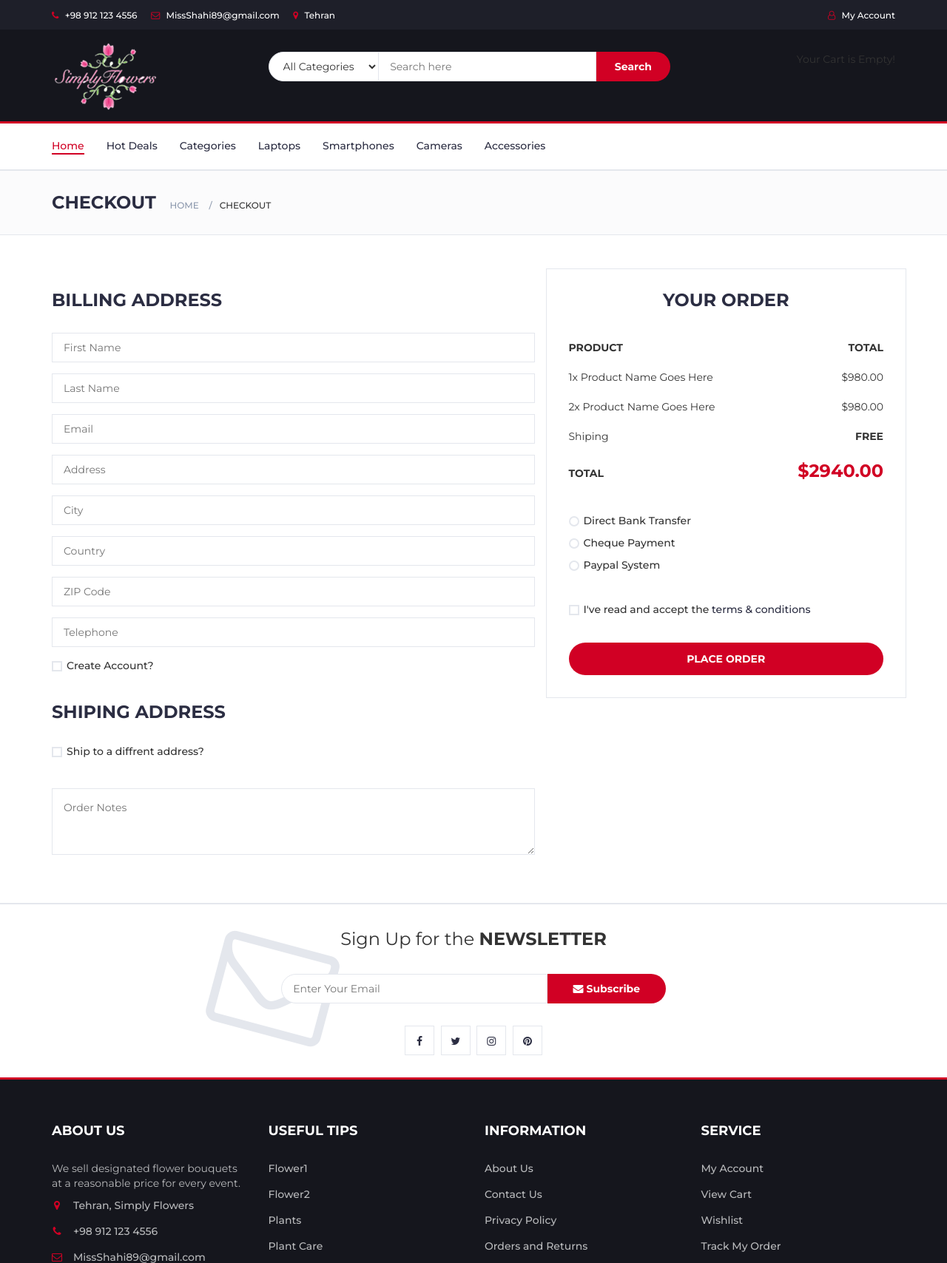
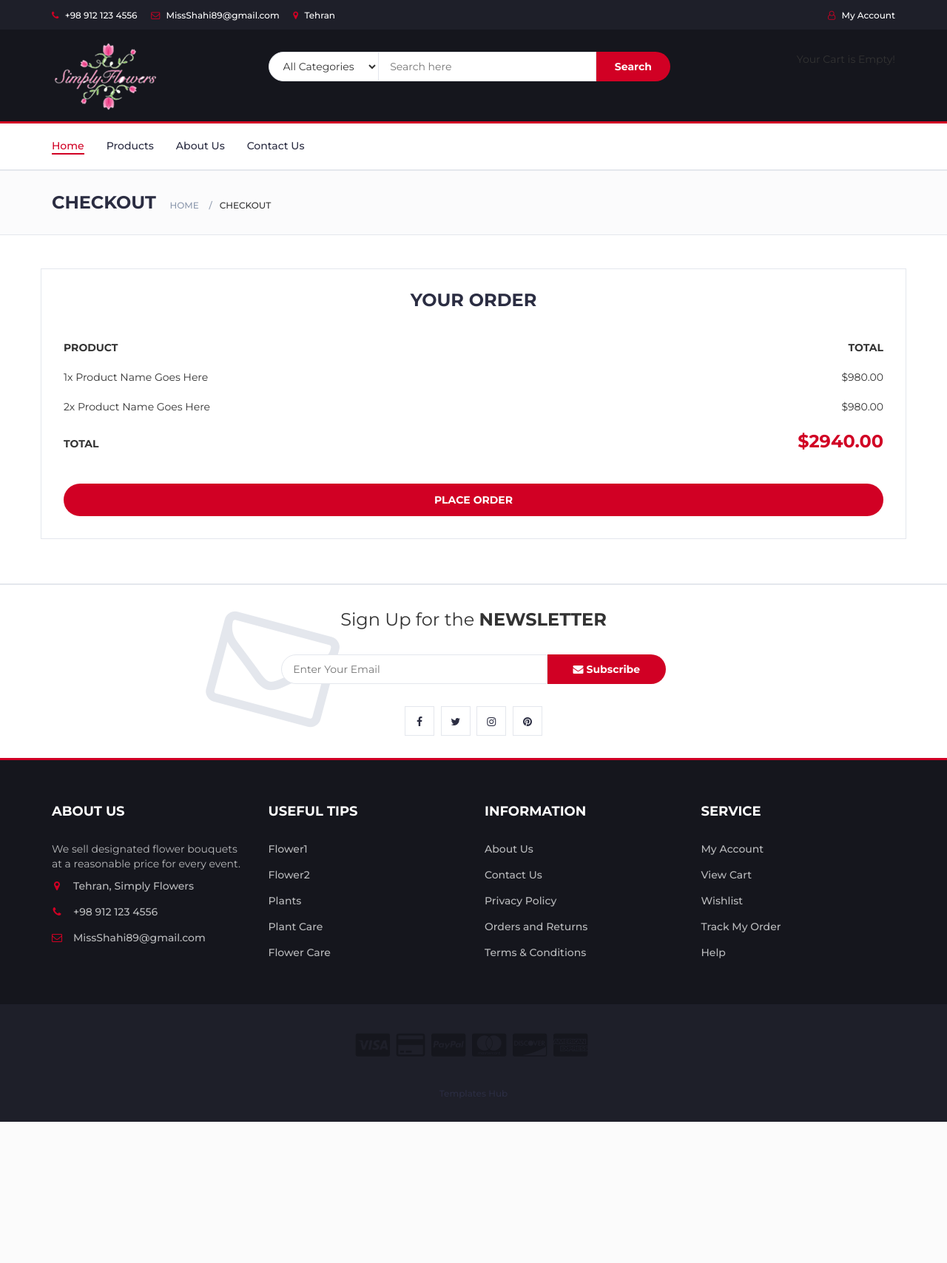
Before and after one commit to ZahraShahsafdari/FlowerShop, a Django app: template shop/templates/checkout.html in a window 1280 px wide. Shown: the top 1708 px of the page at 74% size. After the commit the page ends 1517 px from the top, so only its background shows below. Run offline with Django 5.2, Linux system fonts and the light colour scheme; the template is opened without the code that fills it, so the values that code supplies are empty; some libraries are stand-ins or nearby versions.

Commit message:
modified

```diff
--- a/shop/templates/base.html
+++ b/shop/templates/base.html
@@ -93,7 +93,6 @@
 						<!-- ACCOUNT -->
 						<div class="col-md-3 clearfix">
 							<div class="header-ctn">
-
 								<!-- Cart -->
 								 {% with total_items=cart|length %}
 								 	{% if cart|length > 0 %}
@@ -105,7 +104,6 @@
 										Your Cart is Empty!
 									{% endif %}
 								{% endwith %}
-
 								<!-- /Cart -->
 
 								<!-- Menu Toogle -->
--- a/shop/templates/checkout.html
+++ b/shop/templates/checkout.html
@@ -14,12 +14,9 @@
 					<!-- NAV -->
 					<ul class="main-nav nav navbar-nav">
 						<li class="active"><a href="#">Home</a></li>
-						<li><a href="#">Hot Deals</a></li>
-						<li><a href="#">Categories</a></li>
-						<li><a href="#">Laptops</a></li>
-						<li><a href="#">Smartphones</a></li>
-						<li><a href="#">Cameras</a></li>
-						<li><a href="#">Accessories</a></li>
+						<li><a href="#">Products</a></li>
+						<li><a href="#">About Us</a></li>
+						<li><a href="#">Contact Us</a></li>
 					</ul>
 					<!-- /NAV -->
 				</div>
@@ -55,103 +52,8 @@
 			<div class="container">
 				<!-- row -->
 				<div class="row">
-
-					<div class="col-md-7">
-						<!-- Billing Details -->
-						<div class="billing-details">
-							<div class="section-title">
-								<h3 class="title">Billing address</h3>
-							</div>
-							<div class="form-group">
-								<input class="input" type="text" name="first-name" placeholder="First Name">
-							</div>
-							<div class="form-group">
-								<input class="input" type="text" name="last-name" placeholder="Last Name">
-							</div>
-							<div class="form-group">
-								<input class="input" type="email" name="email" placeholder="Email">
-							</div>
-							<div class="form-group">
-								<input class="input" type="text" name="address" placeholder="Address">
-							</div>
-							<div class="form-group">
-								<input class="input" type="text" name="city" placeholder="City">
-							</div>
-							<div class="form-group">
-								<input class="input" type="text" name="country" placeholder="Country">
-							</div>
-							<div class="form-group">
-								<input class="input" type="text" name="zip-code" placeholder="ZIP Code">
-							</div>
-							<div class="form-group">
-								<input class="input" type="tel" name="tel" placeholder="Telephone">
-							</div>
-							<div class="form-group">
-								<div class="input-checkbox">
-									<input type="checkbox" id="create-account">
-									<label for="create-account">
-										<span></span>
-										Create Account?
-									</label>
-									<div class="caption">
-										<p>Lorem ipsum dolor sit amet, consectetur adipisicing elit, sed do eiusmod tempor incididunt.</p>
-										<input class="input" type="password" name="password" placeholder="Enter Your Password">
-									</div>
-								</div>
-							</div>
-						</div>
-						<!-- /Billing Details -->
-
-						<!-- Shiping Details -->
-						<div class="shiping-details">
-							<div class="section-title">
-								<h3 class="title">Shiping address</h3>
-							</div>
-							<div class="input-checkbox">
-								<input type="checkbox" id="shiping-address">
-								<label for="shiping-address">
-									<span></span>
-									Ship to a diffrent address?
-								</label>
-								<div class="caption">
-									<div class="form-group">
-										<input class="input" type="text" name="first-name" placeholder="First Name">
-									</div>
-									<div class="form-group">
-										<input class="input" type="text" name="last-name" placeholder="Last Name">
-									</div>
-									<div class="form-group">
-										<input class="input" type="email" name="email" placeholder="Email">
-									</div>
-									<div class="form-group">
-										<input class="input" type="text" name="address" placeholder="Address">
-									</div>
-									<div class="form-group">
-										<input class="input" type="text" name="city" placeholder="City">
-									</div>
-									<div class="form-group">
-										<input class="input" type="text" name="country" placeholder="Country">
-									</div>
-									<div class="form-group">
-										<input class="input" type="text" name="zip-code" placeholder="ZIP Code">
-									</div>
-									<div class="form-group">
-										<input class="input" type="tel" name="tel" placeholder="Telephone">
-									</div>
-								</div>
-							</div>
-						</div>
-						<!-- /Shiping Details -->
-
-						<!-- Order notes -->
-						<div class="order-notes">
-							<textarea class="input" placeholder="Order Notes"></textarea>
-						</div>
-						<!-- /Order notes -->
-					</div>
-
 					<!-- Order Details -->
-					<div class="col-md-5 order-details">
+					<div class="col-md-12 order-details">
 						<div class="section-title text-center">
 							<h3 class="title">Your Order</h3>
 						</div>
@@ -171,52 +73,9 @@
 								</div>
 							</div>
 							<div class="order-col">
-								<div>Shiping</div>
-								<div><strong>FREE</strong></div>
-							</div>
-							<div class="order-col">
 								<div><strong>TOTAL</strong></div>
 								<div><strong class="order-total">$2940.00</strong></div>
 							</div>
-						</div>
-						<div class="payment-method">
-							<div class="input-radio">
-								<input type="radio" name="payment" id="payment-1">
-								<label for="payment-1">
-									<span></span>
-									Direct Bank Transfer
-								</label>
-								<div class="caption">
-									<p>Lorem ipsum dolor sit amet, consectetur adipisicing elit, sed do eiusmod tempor incididunt ut labore et dolore magna aliqua.</p>
-								</div>
-							</div>
-							<div class="input-radio">
-								<input type="radio" name="payment" id="payment-2">
-								<label for="payment-2">
-									<span></span>
-									Cheque Payment
-								</label>
-								<div class="caption">
-									<p>Lorem ipsum dolor sit amet, consectetur adipisicing elit, sed do eiusmod tempor incididunt ut labore et dolore magna aliqua.</p>
-								</div>
-							</div>
-							<div class="input-radio">
-								<input type="radio" name="payment" id="payment-3">
-								<label for="payment-3">
-									<span></span>
-									Paypal System
-								</label>
-								<div class="caption">
-									<p>Lorem ipsum dolor sit amet, consectetur adipisicing elit, sed do eiusmod tempor incididunt ut labore et dolore magna aliqua.</p>
-								</div>
-							</div>
-						</div>
-						<div class="input-checkbox">
-							<input type="checkbox" id="terms">
-							<label for="terms">
-								<span></span>
-								I've read and accept the <a href="#">terms & conditions</a>
-							</label>
 						</div>
 						<a href="#" class="primary-btn order-submit">Place order</a>
 					</div>
--- a/shop/urls.py
+++ b/shop/urls.py
@@ -1,5 +1,6 @@
 from . import views
 from django.urls import path
+from django.contrib.auth import views as auth_views
 
 app_name = 'shop'
 
@@ -7,5 +8,6 @@ urlpatterns = [
     path('', views.index, name='index'),
     path('checkout/', views.checkout, name='checkout'),
     path('product/<int:pk>/', views.product, name='product'),
-    path('store', views.store, name='store'),
+    path('store/', views.store, name='store'),
+    path('login/', auth_views.LoginView.as_view(), name='login'),
 ]
--- a/shop/views.py
+++ b/shop/views.py
@@ -1,4 +1,5 @@
 from django.shortcuts import render, get_object_or_404
+from django.contrib.auth.decorators import login_required
 from cart.forms import CartAddProductForm
 from . import models
 
@@ -6,6 +7,7 @@ def index(request):
     product_list = models.Product.objects.all()[:5]
     return render(request, 'index.html', {'product_list': product_list})
 
+@login_required
 def checkout(request):
     return render(request, 'checkout.html')
 
--- a/website/settings.py
+++ b/website/settings.py
@@ -57,7 +57,7 @@ ROOT_URLCONF = 'website.urls'
 TEMPLATES = [
     {
         'BACKEND': 'django.template.backends.django.DjangoTemplates',
-        'DIRS': [],
+        'DIRS': [BASE_DIR / 'templates'],
         'APP_DIRS': True,
         'OPTIONS': {
             'context_processors': [
@@ -131,6 +131,10 @@ MEDIA_URL = '/media/'
 
 CART_SESSION_ID = 'cart'
 
+
+LOGIN_REDIRECT_URL = '/'
+LOGIN_URL = '/login/'
+
 # Default primary key field type
 # https://docs.djangoproject.com/en/5.2/ref/settings/#default-auto-field
 
```
Also changed, not shown: cart/templates/cart/detail.html (+8 -3 lines), shop/templates/registration/login.html (added, +25 -0 lines).
